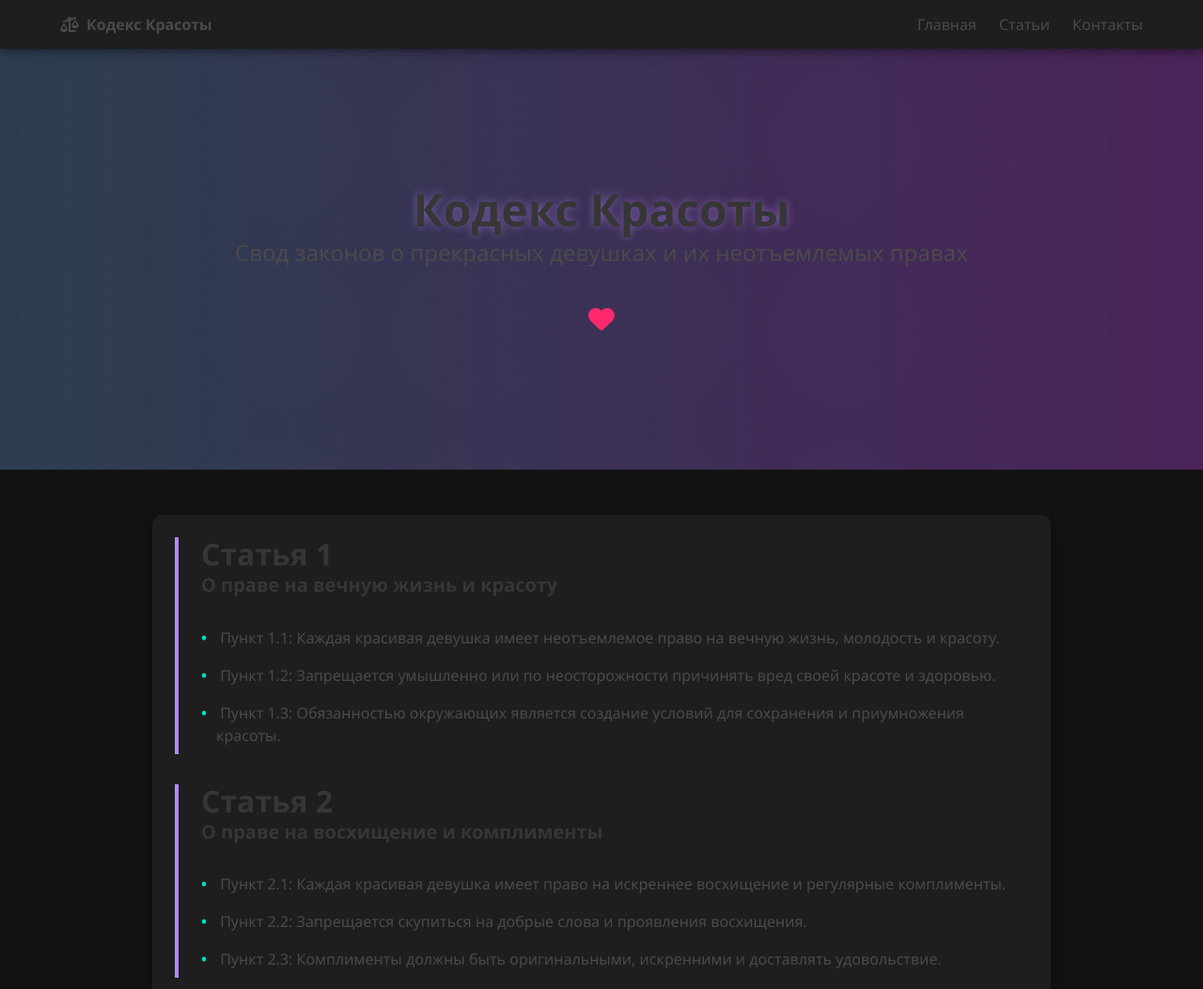
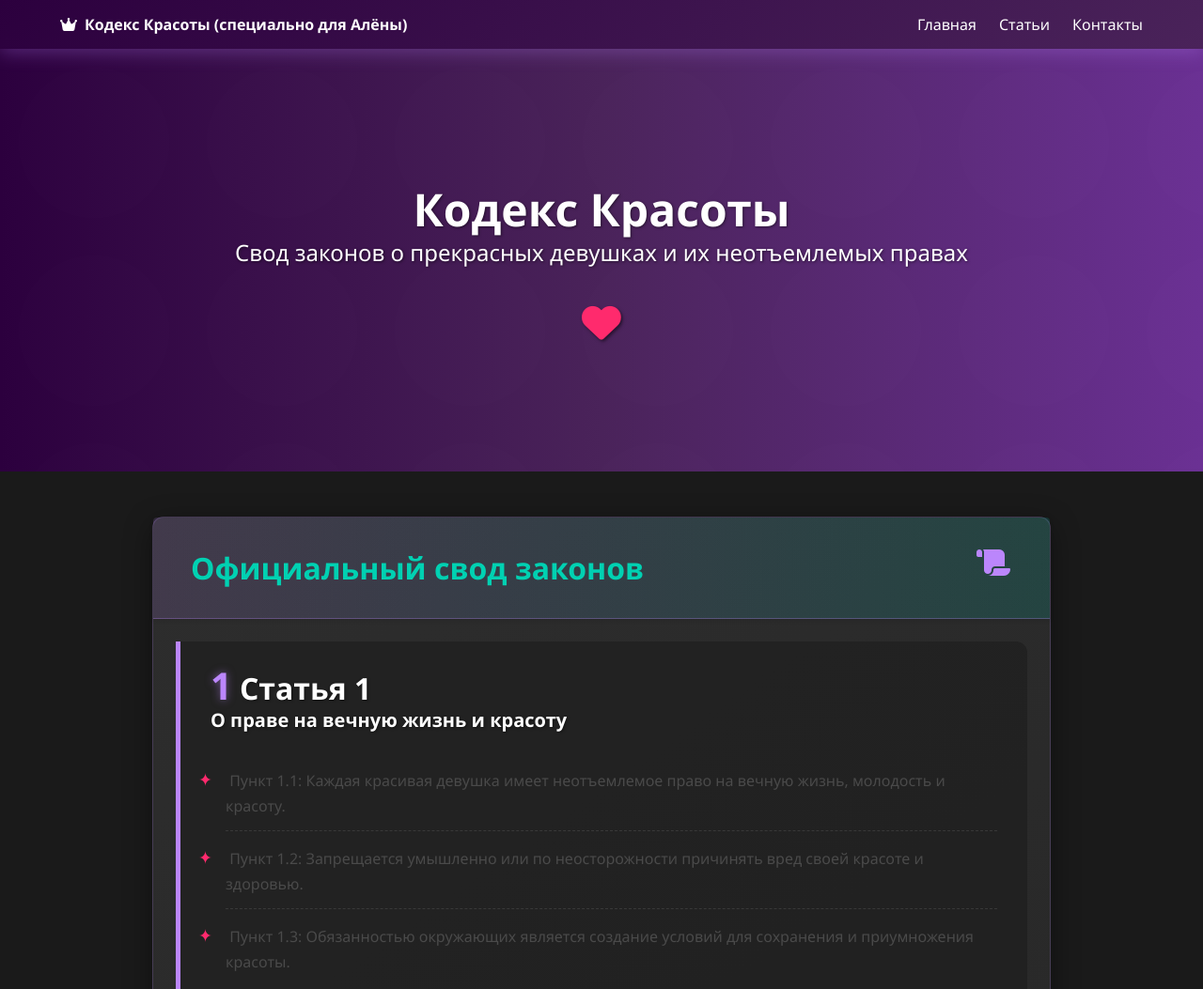
Before and after one commit to BattleGrounds/loving, a plain HTML site: page index.html in a window 1280 px wide. Shown: the top 1053 px of the page at 94% size. Drawn offline with nearby package versions, Linux system fonts and the light colour scheme.

Commit message:
Update index.html

```diff
--- a/index.html
+++ b/index.html
@@ -3,22 +3,23 @@
 <head>
     <meta charset="UTF-8">
     <meta name="viewport" content="width=device-width, initial-scale=1.0">
-    <title>Кодекс Красоты</title>
+    <title>Кодекс Красоты (для Алёнки) </title>
     <link rel="stylesheet" href="https://cdn.jsdelivr.net/npm/bulma@0.9.4/css/bulma.min.css">
     <link rel="stylesheet" href="https://cdnjs.cloudflare.com/ajax/libs/font-awesome/6.4.0/css/all.min.css">
     <style>
         :root {
             --primary: #bb86fc;
-            --primary-variant: #a66afc;
+            --primary-variant: #d9b8ff;
             --secondary: #03dac6;
-            --background: #121212;
-            --surface: #1e1e1e;
+            --background: #1a1a1a;
+            --surface: #252525;
             --error: #cf6679;
             --on-primary: #000000;
             --on-secondary: #000000;
             --on-background: #ffffff;
             --on-surface: #ffffff;
             --on-error: #000000;
+            --accent: #ff2a6d;
         }
 
         body {
@@ -26,17 +27,19 @@
             color: var(--on-background);
             min-height: 100vh;
             font-family: 'Segoe UI', Tahoma, Geneva, Verdana, sans-serif;
+            line-height: 1.6;
         }
 
         .navbar {
-            background-color: var(--surface);
-            box-shadow: 0 2px 10px rgba(0, 0, 0, 0.5);
+            background: linear-gradient(135deg, #2c003e, #4a235a);
+            box-shadow: 0 4px 20px rgba(187, 134, 252, 0.3);
         }
 
         .hero {
-            background: linear-gradient(to right, #2c3e50, #4a235a);
+            background: linear-gradient(to right, #2c003e, #4a235a, #6a3093);
             position: relative;
             overflow: hidden;
+            text-shadow: 2px 2px 4px rgba(0, 0, 0, 0.5);
         }
 
         .hero::before {
@@ -52,20 +55,23 @@
         }
 
         .card {
-            background-color: var(--surface);
-            border-radius: 10px;
-            box-shadow: 0 5px 15px rgba(0, 0, 0, 0.3);
+            background: linear-gradient(145deg, #2d2d2d, #252525);
+            border-radius: 12px;
+            box-shadow: 0 8px 30px rgba(0, 0, 0, 0.4);
             transition: transform 0.3s ease, box-shadow 0.3s ease;
             height: 100%;
+            border: 1px solid rgba(187, 134, 252, 0.2);
         }
 
         .card:hover {
-            transform: translateY(-5px);
-            box-shadow: 0 10px 25px rgba(0, 0, 0, 0.4);
+            transform: translateY(-8px);
+            box-shadow: 0 15px 35px rgba(187, 134, 252, 0.25);
         }
 
         .card-header {
-            border-bottom: 1px solid rgba(255, 255, 255, 0.1);
+            border-bottom: 1px solid rgba(187, 134, 252, 0.3);
+            background: linear-gradient(90deg, rgba(187, 134, 252, 0.15), rgba(3, 218, 198, 0.15));
+            padding: 1rem 1.5rem;
         }
 
         .section {
@@ -73,33 +79,44 @@
         }
 
         .law-article {
-            border-left: 4px solid var(--primary);
-            padding-left: 1.5rem;
-            margin-bottom: 2rem;
+            border-left: 5px solid var(--primary);
+            padding-left: 2rem;
+            margin-bottom: 3rem;
+            background: rgba(30, 30, 30, 0.7);
+            padding: 1.5rem 2rem;
+            border-radius: 0 12px 12px 0;
         }
 
         .law-point {
             margin-left: 1rem;
-            padding: 0.5rem 0;
+            padding: 0.8rem 0;
             position: relative;
+            border-bottom: 1px dashed rgba(255, 255, 255, 0.1);
+        }
+
+        .law-point:last-child {
+            border-bottom: none;
         }
 
         .law-point::before {
-            content: '•';
-            color: var(--secondary);
+            content: '✦';
+            color: var(--accent);
             font-weight: bold;
             display: inline-block;
-            width: 1em;
-            margin-left: -1em;
+            width: 1.5em;
+            margin-left: -1.5em;
+            font-size: 1.2em;
         }
 
         .glow-text {
-            text-shadow: 0 0 10px rgba(187, 134, 252, 0.5);
+            text-shadow: 0 0 15px rgba(187, 134, 252, 0.8);
+            color: #fff;
         }
 
         .footer {
-            background-color: var(--surface);
+            background: linear-gradient(135deg, #2c003e, #4a235a);
             padding: 3rem 1.5rem;
+            box-shadow: 0 -5px 20px rgba(0, 0, 0, 0.3);
         }
 
         .heartbeat {
@@ -136,8 +153,75 @@
 
         @keyframes floating {
             0% { transform: translate(0, 0px); }
-            50% { transform: translate(0, 10px); }
+            50% { transform: translate(0, 15px); }
             100% { transform: translate(0, -0px); }
+        }
+
+        .title, .subtitle {
+            color: #fff !important;
+            text-shadow: 1px 1px 3px rgba(0, 0, 0, 0.5);
+        }
+
+        .notification {
+            background: linear-gradient(135deg, rgba(187, 134, 252, 0.25), rgba(3, 218, 198, 0.25));
+            border: 1px solid rgba(187, 134, 252, 0.3);
+            color: #fff;
+            border-radius: 12px;
+        }
+
+        .navbar-item {
+            color: #fff !important;
+            font-weight: 500;
+        }
+
+        .navbar-item:hover {
+            background-color: rgba(255, 255, 255, 0.1) !important;
+            color: var(--primary) !important;
+        }
+
+        .content h1, .content h2, .content h3, .content h4 {
+            color: #fff;
+        }
+
+        strong {
+            color: var(--primary);
+            font-weight: 600;
+        }
+
+        .icon {
+            color: var(--primary);
+        }
+
+        .law-number {
+            font-size: 2.5rem;
+            font-weight: 800;
+            color: var(--primary);
+            margin-right: 0.5rem;
+            text-shadow: 0 0 10px rgba(187, 134, 252, 0.5);
+        }
+
+        .shine {
+            position: relative;
+            overflow: hidden;
+        }
+
+        .shine::after {
+            content: '';
+            position: absolute;
+            top: -50%;
+            left: -50%;
+            width: 200%;
+            height: 200%;
+            background: linear-gradient(to right, rgba(255,255,255,0) 0%, rgba(255,255,255,0.2) 50%, rgba(255,255,255,0) 100%);
+            transform: rotate(30deg);
+            animation: shine 5s infinite;
+            opacity: 0;
+        }
+
+        @keyframes shine {
+            0% { opacity: 0; left: -50%; }
+            10% { opacity: 0.5; }
+            100% { opacity: 0; left: 100%; }
         }
     </style>
 </head>
@@ -146,8 +230,8 @@
         <div class="container">
             <div class="navbar-brand">
                 <a class="navbar-item" href="#">
-                    <i class="fas fa-balance-scale-left mr-2"></i>
-                    <strong>Кодекс Красоты</strong>
+                    <i class="fas fa-crown mr-2"></i>
+                    <strong>Кодекс Красоты (специально для Алёны) </strong>
                 </a>
             </div>
 
@@ -178,7 +262,7 @@
                 </p>
                 <div class="floating">
                     <span class="icon is-large heartbeat">
-                        <i class="fas fa-heart fa-2x" style="color: #ff2a6d;"></i>
+                        <i class="fas fa-heart fa-3x" style="color: #ff2a6d;"></i>
                     </span>
                 </div>
             </div>
@@ -190,10 +274,18 @@
             <div class="columns is-centered">
                 <div class="column is-10">
                     <div class="card">
+                        <header class="card-header">
+                            <p class="card-header-title is-size-3 has-text-primary">
+                                Официальный свод законов
+                            </p>
+                            <span class="icon is-large mr-3 mt-2">
+                                <i class="fas fa-scroll fa-2x"></i>
+                            </span>
+                        </header>
                         <div class="card-content">
                             <div class="content">
-                                <div class="law-article">
-                                    <h2 class="title is-3">Статья 1</h2>
+                                <div class="law-article shine">
+                                    <h2 class="title is-3"><span class="law-number">1</span>Статья 1</h2>
                                     <h3 class="subtitle is-5">О праве на вечную жизнь и красоту</h3>
 
                                     <div class="law-point">
@@ -209,8 +301,8 @@
                                     </div>
                                 </div>
 
-                                <div class="law-article">
-                                    <h2 class="title is-3">Статья 2</h2>
+                                <div class="law-article shine">
+                                    <h2 class="title is-3"><span class="law-number">2</span>Статья 2</h2>
                                     <h3 class="subtitle is-5">О праве на восхищение и комплименты</h3>
 
                                     <div class="law-point">
@@ -226,8 +318,8 @@
                                     </div>
                                 </div>
 
-                                <div class="law-article">
-                                    <h2 class="title is-3">Статья 3</h2>
+                                <div class="law-article shine">
+                                    <h2 class="title is-3"><span class="law-number">3</span>Статья 3</h2>
                                     <h3 class="subtitle is-5">О праве на счастье и хорошее настроение</h3>
 
                                     <div class="law-point">
@@ -243,8 +335,8 @@
                                     </div>
                                 </div>
 
-                                <div class="law-article">
-                                    <h2 class="title is-3">Статья 4</h2>
+                                <div class="law-article shine">
+                                    <h2 class="title is-3"><span class="law-number">4</span>Статья 4</h2>
                                     <h3 class="subtitle is-5">О защите от негатива и проблем</h3>
 
                                     <div class="law-point">
@@ -256,7 +348,7 @@
                                     </div>
 
                                     <div class="law-point">
-                                        Пункт 4.3: Все проблемы должны решаться до того, как они смогут повлиять на настроение и самочувствие.
+                                        Pункт 4.3: Все проблемы должны решаться до того, как они смогут повлиять на настроение и самочувствие.
                                     </div>
                                 </div>
                             </div>
@@ -271,7 +363,7 @@
         <div class="container has-text-centered">
             <div class="columns is-centered">
                 <div class="column is-8">
-                    <div class="notification is-primary" style="background-color: var(--primary-variant);">
+                    <div class="notification is-primary">
                         <div class="content">
                             <p class="title is-4">Важное примечание:</p>
                             <p>Данный кодекс является вечным и нерушимым. Все его положения подлежат безусловному исполнению. Нарушители будут привлечены к ответственности в виде обязанности сделать жизнь красивой девушки еще прекраснее.</p>
```
